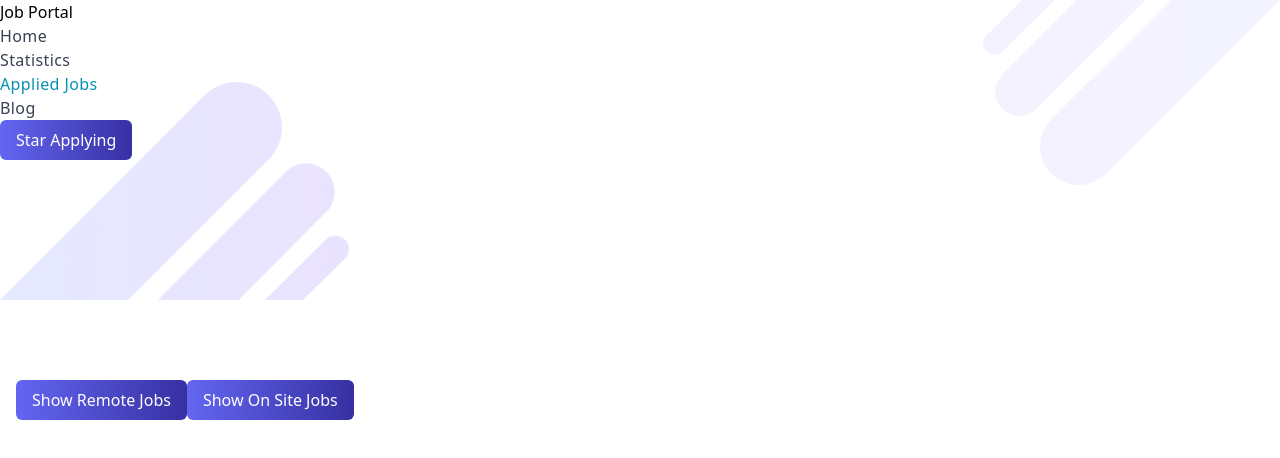
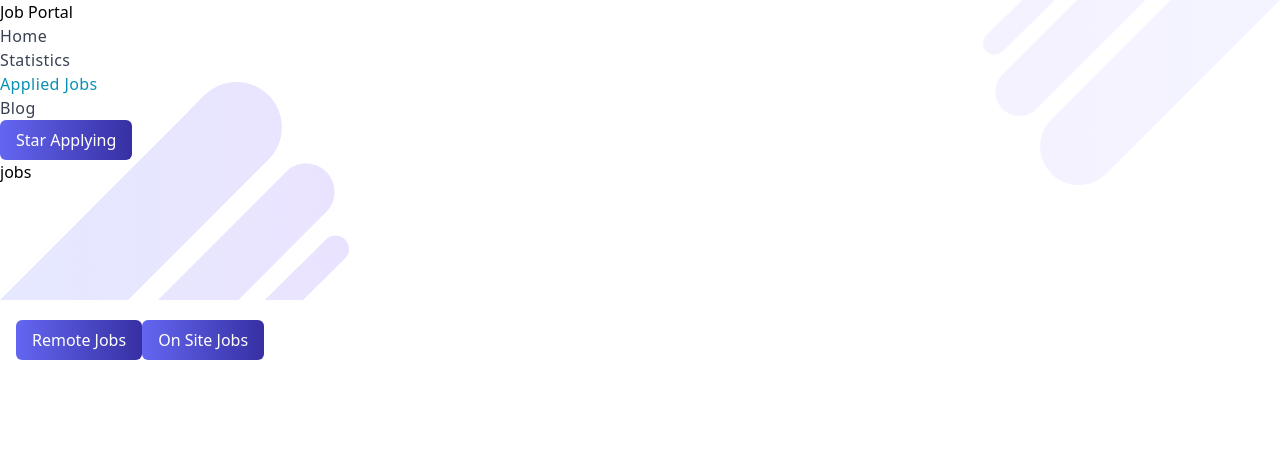
Before and after one commit to shukumar-542/job-portal, a React (Vite) app: page /jobs in a window 1280 px wide. Shown: the top 458 px of the page. Built offline with nearby package versions, Linux system fonts and the light colour scheme.

Commit message:
added dynamic path name in header

```diff
--- a/index.html
+++ b/index.html
@@ -4,7 +4,7 @@
     <meta charset="UTF-8" />
     <link rel="icon" type="image/svg+xml" href="/vite.svg" />
     <meta name="viewport" content="width=device-width, initial-scale=1.0" />
-    <title>Vite + React</title>
+    <title>Job Portal</title>
   </head>
   <body>
     <div id="root"></div>
--- a/src/App.jsx
+++ b/src/App.jsx
@@ -7,7 +7,7 @@ import JobDetailsHeader from './components/JobDetailsHeader';
 
 function App() {
  const loc = useLocation();
- console.log(loc);
+//  console.log(loc);
   return (
     <div className="App">
       {
--- a/src/components/AppliedJob.jsx
+++ b/src/components/AppliedJob.jsx
@@ -5,9 +5,8 @@ import SingleAppliedJob from './SingleAppliedJob';
 
 const AppliedJob = () => {
     const [appliedJob, setAppliedJob] = useState([])
-    const [remoteJob , setRemoteJob] = useState([]);
+    const [remoteJob, setRemoteJob] = useState([]);
     const featureJobData = useLoaderData()
-
 
     useEffect(() => {
         const savedJob = getStoredJob();
@@ -22,12 +21,12 @@ const AppliedJob = () => {
         // console.log(savedJob);
     }, [])
     // console.log(remoteJob);
-    const handleRemoteJob = ()=>{
+    const handleRemoteJob = () => {
         const remoteJob = appliedJob.filter(job => job.remoteOrOnsite == "Remote");
         setRemoteJob(remoteJob);
     }
 
-    const handleOnSiteJob =()=>{
+    const handleOnSiteJob = () => {
         const onSiteJob = appliedJob.filter(job => job.remoteOrOnsite == "Onsite");
         setRemoteJob(onSiteJob)
     }
@@ -35,8 +34,8 @@ const AppliedJob = () => {
     return (
         <div className='my-container'>
             <div className='text-end space-x-4'>
-                <button onClick={()=>handleRemoteJob()}  className='btn-primary'>Show Remote Jobs</button>
-                <button onClick={()=> handleOnSiteJob()} className='btn-primary'> Show On Site Jobs</button>
+                <button onClick={() => handleRemoteJob()} className='btn-primary'>Remote Jobs</button>
+                <button onClick={() => handleOnSiteJob()} className='btn-primary'> On Site Jobs</button>
             </div>
             {
                 appliedJob.map(singleJob => <SingleAppliedJob
@@ -45,11 +44,13 @@ const AppliedJob = () => {
                 ></SingleAppliedJob>)
             }
             {
-                remoteJob.map(singleJob=> <SingleAppliedJob
-                    singleJob ={singleJob}
+                remoteJob.map(singleJob => <SingleAppliedJob
+                    singleJob={singleJob}
                     key={singleJob.id}
                 ></SingleAppliedJob>)
             }
+
+
         </div>
     );
 };
--- a/src/components/Header.jsx
+++ b/src/components/Header.jsx
@@ -5,7 +5,7 @@ import { Bars4Icon, XMarkIcon } from '@heroicons/react/24/solid'
 const Header = () => {
     const [isMenuOpen, setIsMenuOpen] = useState(false)
     return (
-        <div className=' py-5 mx-auto sm:max-w-xl md:max-w-full lg:px-8 bg-gray-100'>
+        <div className=' py-5 mx-auto sm:max-w-full md:max-w-full lg:px-8 bg-gray-100'>
             <div className='relative flex items-center justify-between'>
                 <div className='font-bold text-3xl'>Job Portal</div>
                 <ul className='items-center hidden space-x-8 lg:flex'>
--- a/src/components/Home.jsx
+++ b/src/components/Home.jsx
@@ -23,8 +23,8 @@ const Home = () => {
     }, [])
     // console.log(featureJob.length);
     return (
-        <div className='my-container  '>
-            <div className='flex flex-col  lg:flex-row  lg:justify-between space-y-5 items-center mb-10'>
+        <div className=''>
+            <div className='flex flex-col px-10  lg:flex-row  lg:justify-between space-y-5 items-center mb-10 bg-gray-100'>
                 <div className='space-y-4 text-center lg:text-left'>
                     <h1 className='font-extrabold text-5xl lg:w-1/2'>One Step Closer To Your <span className='text-purple-600'>Dream Job</span></h1>
                     <p className='text-gray-500'>Explore thousands of job opportunities with all the information you need. Its your future. Come find it. Manage all your job application from start to finish.</p>
@@ -37,11 +37,11 @@ const Home = () => {
 
             {/* job Category List */}
 
-            <div className='text-center pt-7 space-y-2'>
+            <div className='text-center pt-7 space-y-2 my-container '>
                 <h1 className='font-bold text-4xl'>Job Category List</h1>
                 <p className='text-gray-500'>Explore thousands of job opportunities with all the information you need. Its your future</p>
             </div>
-            <div className='lg:flex justify-between  my-10 px-10'>
+            <div className='lg:flex justify-between my-container my-10 px-10'>
                 {
                     jobCategory.map(job => <JobCategory
                         job={job}
@@ -57,7 +57,7 @@ const Home = () => {
                 <p className='text-gray-500'>Explore thousands of job opportunities with all the information you need. Its your future</p>
             </div>
 
-            <div className='lg:grid grid-cols-2 gap-5 justify-between my-10'>
+            <div className='lg:grid grid-cols-2 gap-5 justify-between my-10 my-container'>
                 {
                     featureJob.slice(0, showAll ? 6 : 4).map(job => <FeatureJob
                         job={job}
@@ -65,7 +65,7 @@ const Home = () => {
                     ></FeatureJob>)
                 }
             </div>
-            <div className='flex justify-center items-center'>
+            <div className='flex justify-center items-center pb-5'>
                 {!showAll && <span onClick={() => setShowAll(true)}><button className='btn-primary '>See More</button></span>}
 
             </div>
--- a/src/components/JobDetailsHeader.jsx
+++ b/src/components/JobDetailsHeader.jsx
@@ -1,9 +1,12 @@
 import React from 'react';
-import { NavLink } from 'react-router-dom';
+import { NavLink, useLocation } from 'react-router-dom';
 import vector from '../assets/Vector.png';
 import vector2 from '../assets/Vector-1.png'
 
 const JobDetailsHeader = () => {
+
+    const loc = useLocation();
+    const dynamicPathName = loc.pathname.split('/')[1];
     return (
         <div style={{ backgroundImage: `url(${vector}), url(${vector2})`,
         backgroundRepeat : 'no-repeat',
@@ -58,6 +61,9 @@ const JobDetailsHeader = () => {
                     <button className='btn-primary '>Star Applying</button>
                 </div>
             </div>
+            <div className='flex  justify-center mt-20 text-2xl font-bold'>
+                {dynamicPathName}
+            </div>
         </div>
     );
 };
--- a/src/index.css
+++ b/src/index.css
@@ -4,7 +4,7 @@
 
 
 .my-container{
-    @apply px-4 py-16 mx-auto sm:max-w-xl md:max-w-full lg:max-w-screen-xl  lg:py-20
+    @apply px-4 py-5 mx-auto sm:max-w-xl md:max-w-full lg:max-w-screen-xl  lg:py-5
   }
 .active{
     @apply font-medium tracking-wide text-cyan-600 transition-colors duration-200
```
